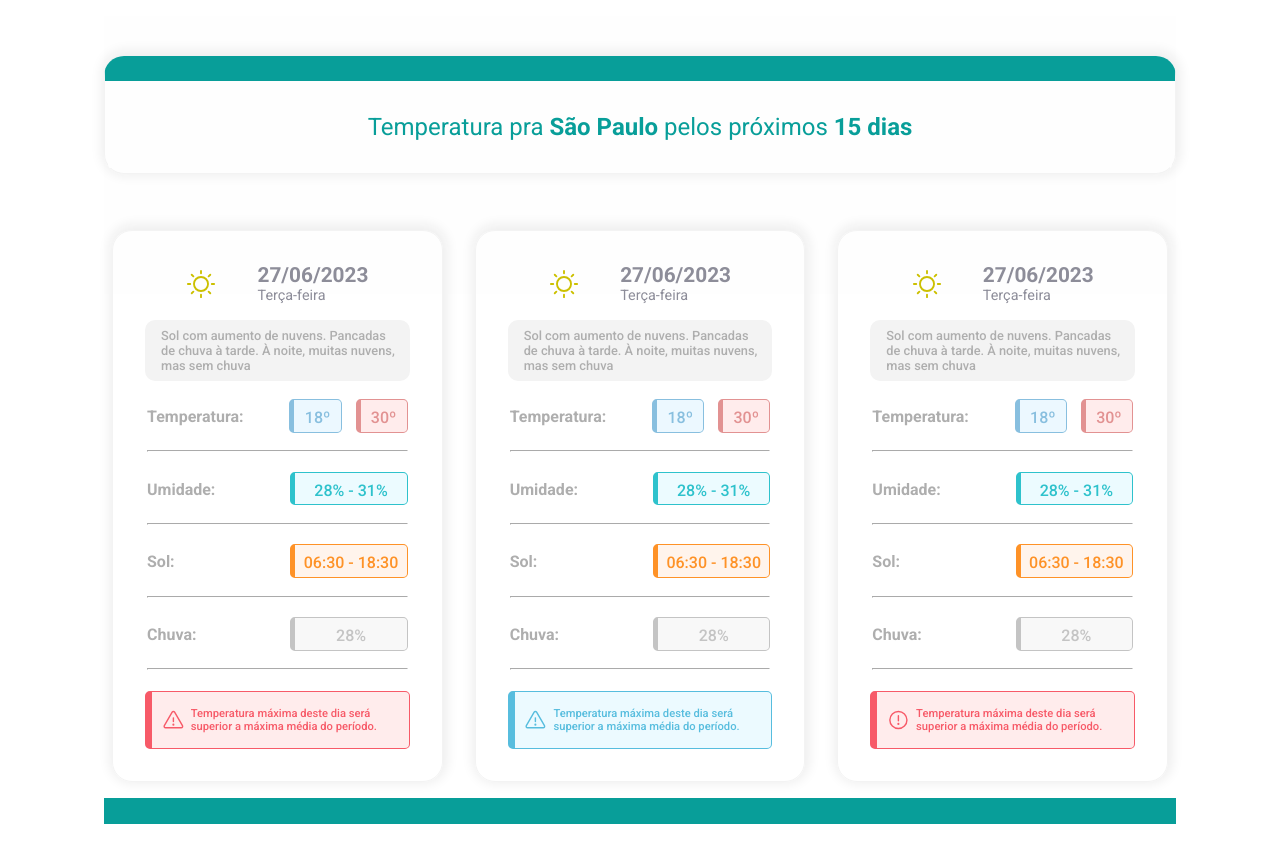
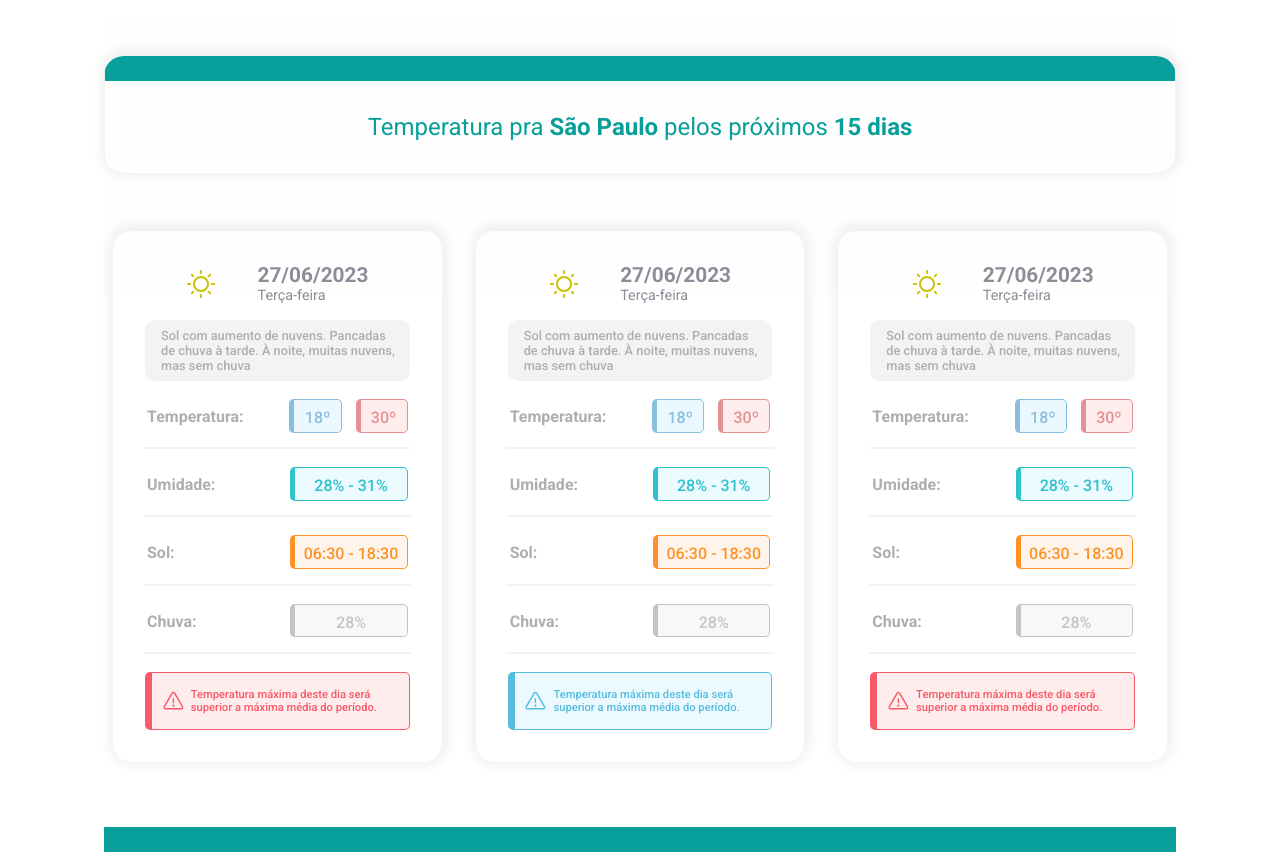
Before and after one commit to the-one-who-knoccks/Teste-Frontend-Culttivo, a React (Vite) app: page / in a window 1280 px wide. Before the commit the page ends 840 px from the top, so only its background shows below. Built offline with nearby package versions, Linux system fonts and the light colour scheme.

Commit message:
:sparkles: estrutura do card atualizada

```diff
--- a/src/components/Carousel/index.tsx
+++ b/src/components/Carousel/index.tsx
@@ -1,4 +1,4 @@
-import { Sun, Warning, WarningCircle } from 'phosphor-react'
+import { Sun, Warning } from 'phosphor-react'
 import {
   CarouselCard,
   CarouselContainer,
@@ -24,49 +24,40 @@ export function Carousel() {
           </article>
 
           <table>
+            <tbody>
               <tr>
-              <h4>Temperatura:</h4>
+                <th>Temperatura:</th>
 
-              <ColorInfo variant="min">
-                <td>
-                  <span> 18º</span>
-                </td>
-              </ColorInfo>
+                <ColorInfo variant="min">18º</ColorInfo>
 
-              <ColorInfo variant="max">
-                <td>
-                  <span> 30º</span>
-                </td>
-              </ColorInfo>
+                <ColorInfo variant="max">30º</ColorInfo>
               </tr>
-            <hr />
+              <tr className="line" />
+            </tbody>
+
+            <tbody>
               <tr>
-              <h4>Umidade:</h4>
-              <ColorInfo variant="umidade">
-                <td>
-                  <span>28% - 31%</span>
-                </td>
-              </ColorInfo>
+                <th>Umidade:</th>
+                <ColorInfo variant="umidade">28% - 31%</ColorInfo>
               </tr>
-            <hr />
+              <tr className="line" />
+            </tbody>
+
+            <tbody>
               <tr>
-              <h4>Sol:</h4>
-              <ColorInfo variant="nascer/pordosol">
-                <td>
-                  <span>06:30 - 18:30</span>
-                </td>
-              </ColorInfo>
+                <th>Sol:</th>
+                <ColorInfo variant="nascer/pordosol">06:30 - 18:30</ColorInfo>
               </tr>
-            <hr />
+              <tr className="line" />
+            </tbody>
+
+            <tbody>
               <tr>
-              <h4>Chuva:</h4>
-              <ColorInfo variant="chuva">
-                <td>
-                  <span>28%</span>
-                </td>
-              </ColorInfo>
+                <th>Chuva:</th>
+                <ColorInfo variant="chuva">28%</ColorInfo>
               </tr>
-            <hr />
+              <tr className="line" />
+            </tbody>
           </table>
           <WarningCard variant="superior">
             <span>
@@ -92,49 +83,40 @@ export function Carousel() {
           </article>
 
           <table>
+            <tbody>
               <tr>
-              <h4>Temperatura:</h4>
+                <th>Temperatura:</th>
 
-              <ColorInfo variant="min">
-                <td>
-                  <span> 18º</span>
-                </td>
-              </ColorInfo>
+                <ColorInfo variant="min">18º</ColorInfo>
 
-              <ColorInfo variant="max">
-                <td>
-                  <span> 30º</span>
-                </td>
-              </ColorInfo>
+                <ColorInfo variant="max">30º</ColorInfo>
               </tr>
-            <hr />
+              <tr className="line" />
+            </tbody>
+
+            <tbody>
               <tr>
-              <h4>Umidade:</h4>
-              <ColorInfo variant="umidade">
-                <td>
-                  <span>28% - 31%</span>
-                </td>
-              </ColorInfo>
+                <th>Umidade:</th>
+                <ColorInfo variant="umidade">28% - 31%</ColorInfo>
               </tr>
-            <hr />
+              <tr className="line" />
+            </tbody>
+
+            <tbody>
               <tr>
-              <h4>Sol:</h4>
-              <ColorInfo variant="nascer/pordosol">
-                <td>
-                  <span>06:30 - 18:30</span>
-                </td>
-              </ColorInfo>
+                <th>Sol:</th>
+                <ColorInfo variant="nascer/pordosol">06:30 - 18:30</ColorInfo>
               </tr>
-            <hr />
+              <tr className="line" />
+            </tbody>
+
+            <tbody>
               <tr>
-              <h4>Chuva:</h4>
-              <ColorInfo variant="chuva">
-                <td>
-                  <span>28%</span>
-                </td>
-              </ColorInfo>
+                <th>Chuva:</th>
+                <ColorInfo variant="chuva">28%</ColorInfo>
               </tr>
-            <hr />
+              <tr className="line" />
+            </tbody>
           </table>
           <WarningCard variant="inferior">
             <span>
@@ -160,53 +142,44 @@ export function Carousel() {
           </article>
 
           <table>
+            <tbody>
               <tr>
-              <h4>Temperatura:</h4>
+                <th>Temperatura:</th>
 
-              <ColorInfo variant="min">
-                <td>
-                  <span> 18º</span>
-                </td>
-              </ColorInfo>
+                <ColorInfo variant="min">18º</ColorInfo>
 
-              <ColorInfo variant="max">
-                <td>
-                  <span> 30º</span>
-                </td>
-              </ColorInfo>
+                <ColorInfo variant="max">30º</ColorInfo>
               </tr>
-            <hr />
+              <tr className="line" />
+            </tbody>
+
+            <tbody>
               <tr>
-              <h4>Umidade:</h4>
-              <ColorInfo variant="umidade">
-                <td>
-                  <span>28% - 31%</span>
-                </td>
-              </ColorInfo>
+                <th>Umidade:</th>
+                <ColorInfo variant="umidade">28% - 31%</ColorInfo>
               </tr>
-            <hr />
+              <tr className="line" />
+            </tbody>
+
+            <tbody>
               <tr>
-              <h4>Sol:</h4>
-              <ColorInfo variant="nascer/pordosol">
-                <td>
-                  <span>06:30 - 18:30</span>
-                </td>
-              </ColorInfo>
+                <th>Sol:</th>
+                <ColorInfo variant="nascer/pordosol">06:30 - 18:30</ColorInfo>
               </tr>
-            <hr />
+              <tr className="line" />
+            </tbody>
+
+            <tbody>
               <tr>
-              <h4>Chuva:</h4>
-              <ColorInfo variant="chuva">
-                <td>
-                  <span>28%</span>
-                </td>
-              </ColorInfo>
+                <th>Chuva:</th>
+                <ColorInfo variant="chuva">28%</ColorInfo>
               </tr>
-            <hr />
+              <tr className="line" />
+            </tbody>
           </table>
           <WarningCard variant="superior">
             <span>
-              <WarningCircle size={40} />
+              <Warning size={40} />
               Temperatura máxima deste dia será superior a máxima média do
               período.
             </span>
--- a/src/components/Carousel/styles.ts
+++ b/src/components/Carousel/styles.ts
@@ -63,11 +63,20 @@ export const CarouselCard = styled.div`
       justify-content: space-between;
       align-items: self-start;
       margin-bottom: 2.3rem;
+    }
 
-      h4 {
-        color: ${(props) => props.theme['cinza-300']};
-        margin-top: 0.5rem;
-      }
+    tbody tr.line {
+      content: ' ';
+      display: block;
+      border-bottom: 2px solid ${(props) => props.theme['cinza-200']};
+      margin: -0.2rem;
+      position: relative;
+      bottom: 1.2rem;
+    }
+
+    table tr th {
+      color: ${(props) => props.theme['cinza-300']};
+      margin-top: 0.5rem;
     }
 
     table hr {
@@ -78,7 +87,7 @@ export const CarouselCard = styled.div`
   }
 `
 
-export const ColorInfo = styled.span<ColorInfoProps>`
+export const ColorInfo = styled.td<ColorInfoProps>`
   display: flex;
   justify-content: center;
   align-items: center;
--- a/src/components/Footer/styles.ts
+++ b/src/components/Footer/styles.ts
@@ -7,5 +7,6 @@ export const FooterContainer = styled.header`
     padding: 0.8rem;
     width: 100%;
     max-width: 1120px;
+    margin-top: 4rem;
   }
 `
```
Lines whose indentation alone changed are shown as unchanged.
